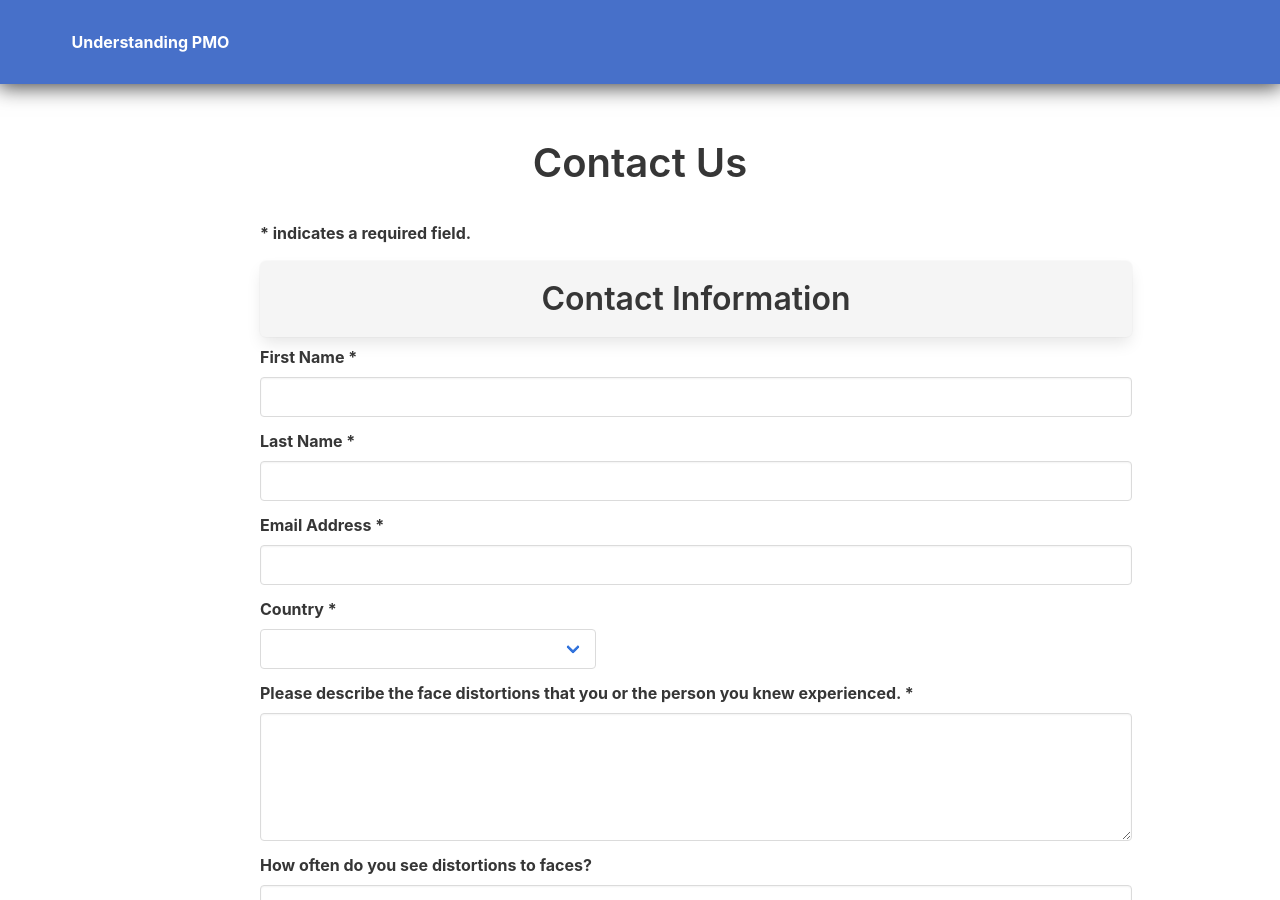
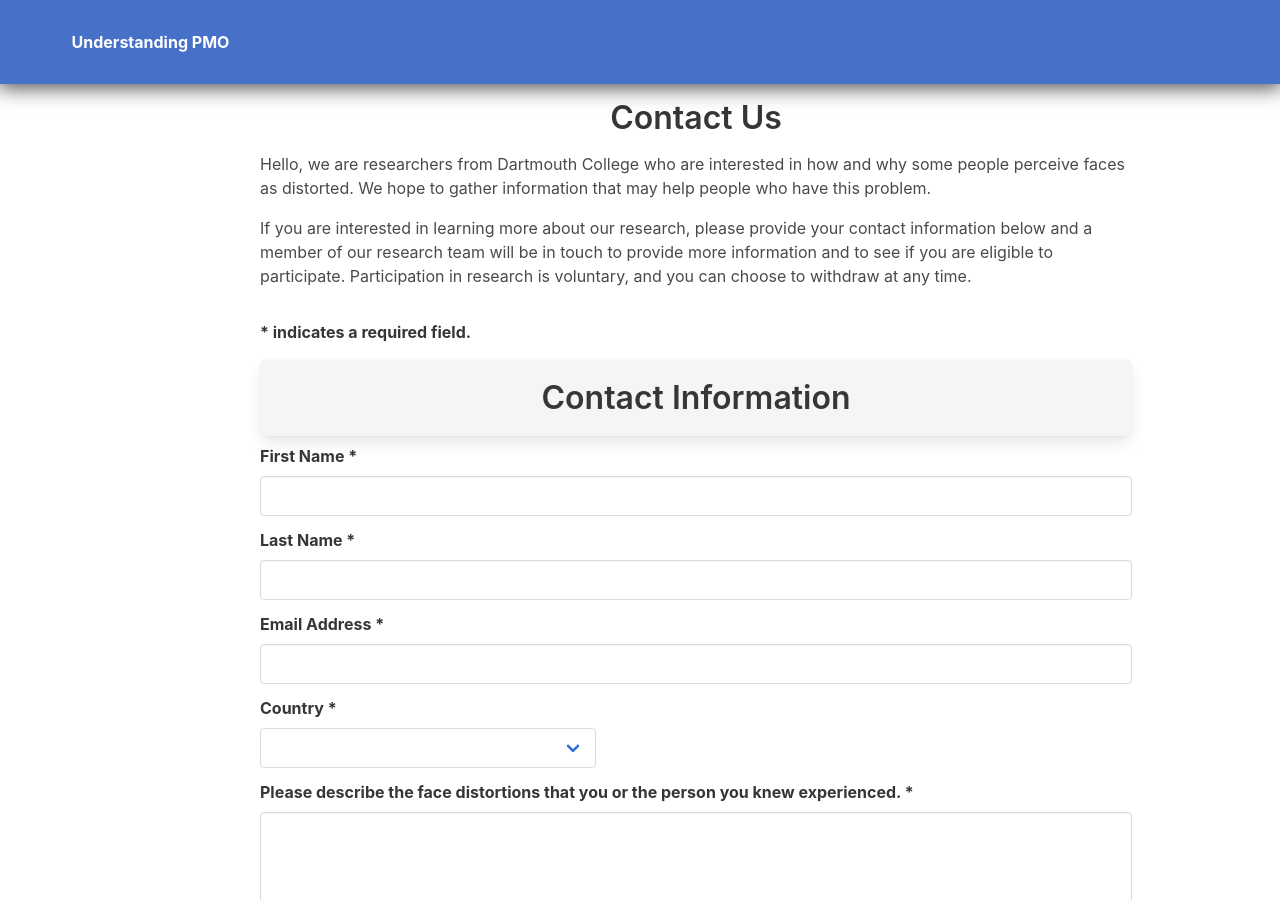
Before and after one commit to ryezyy11/hemiPMO.org, a Jekyll site: the page built from pages/contact/contact.html, in a window 1280 px wide and 900 px high. Built offline with Jekyll 4.4.1, drawn with Linux system fonts in a browser that asks for light colours.

Commit message:
Back online
- added heading text in contact form
- edited the format of the contact form

```diff
--- a/pages/contact/contact.html
+++ b/pages/contact/contact.html
@@ -2,13 +2,22 @@
 layout: page
 title: Contact Us
 description: A simple contact form for research subject recruitment.
-heading: Contact Us
+heading:
 order: 2
 permalink: /contact/
 ---
-<p class="content">
+<div >
+    <h4 class="title has-text-centered">Contact Us</h4>
+</div>
+
+<div class = "content">
+    <p>Hello, we are researchers from Dartmouth College who are interested in how and why some people perceive faces as distorted. We hope to gather information that may help people who have this problem. </p>
+    <p>If you are interested in learning more about our research, please provide your contact information below and a member of our research team will be in touch to provide more information and to see if you are eligible to participate. Participation in research is voluntary, and you can choose to withdraw at any time.</p>
+</div>
+
+<br>
     <strong><abbr title="required">*</abbr> indicates a required field.</strong>
-</p>
+
 <form name="contact" action="/contact/success" method="POST" netlify-honeypot="extra" netlify>
     <section>
         <div class="box has-background-light">
```
Also changed, not shown: 19 other files.
